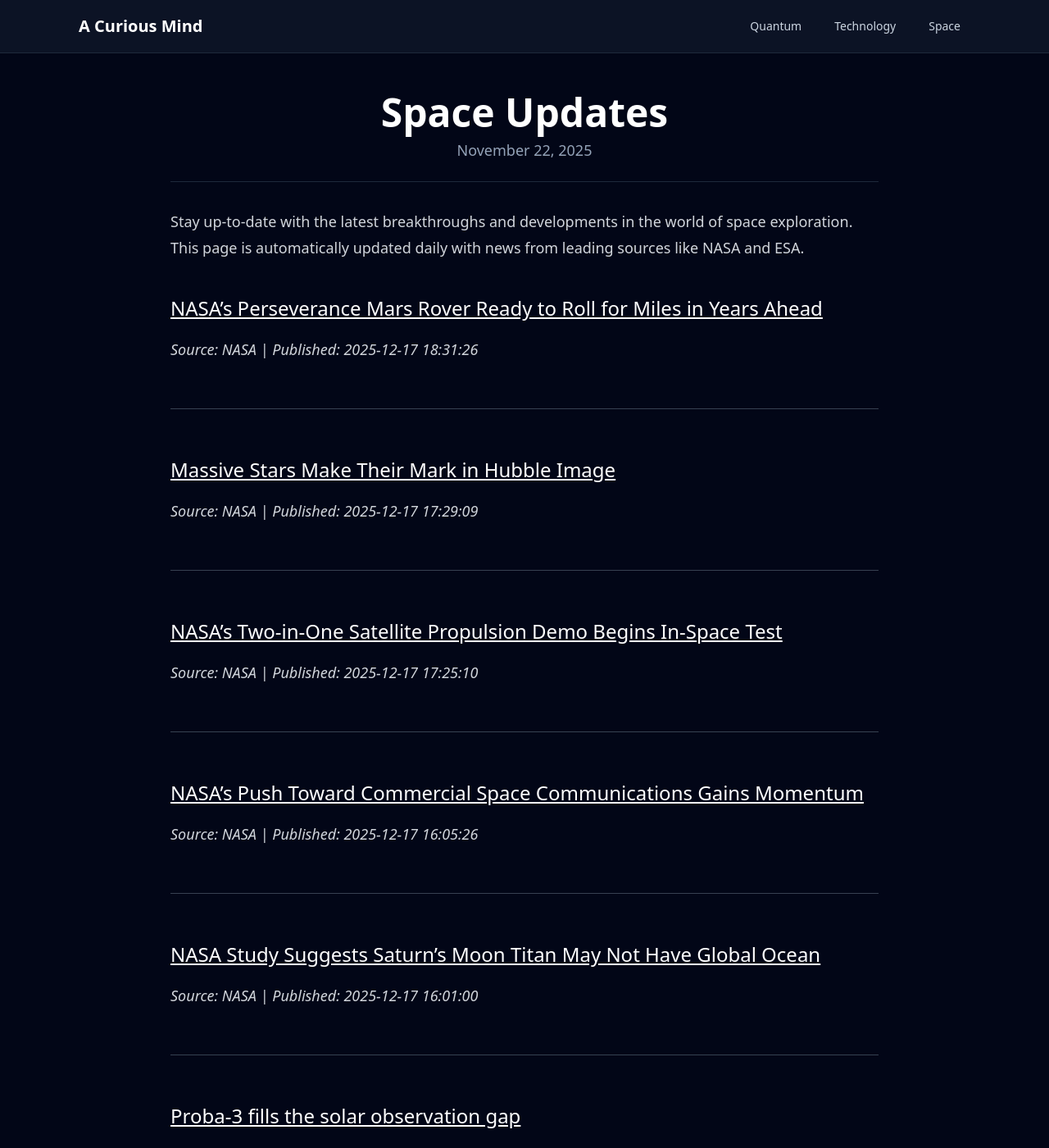
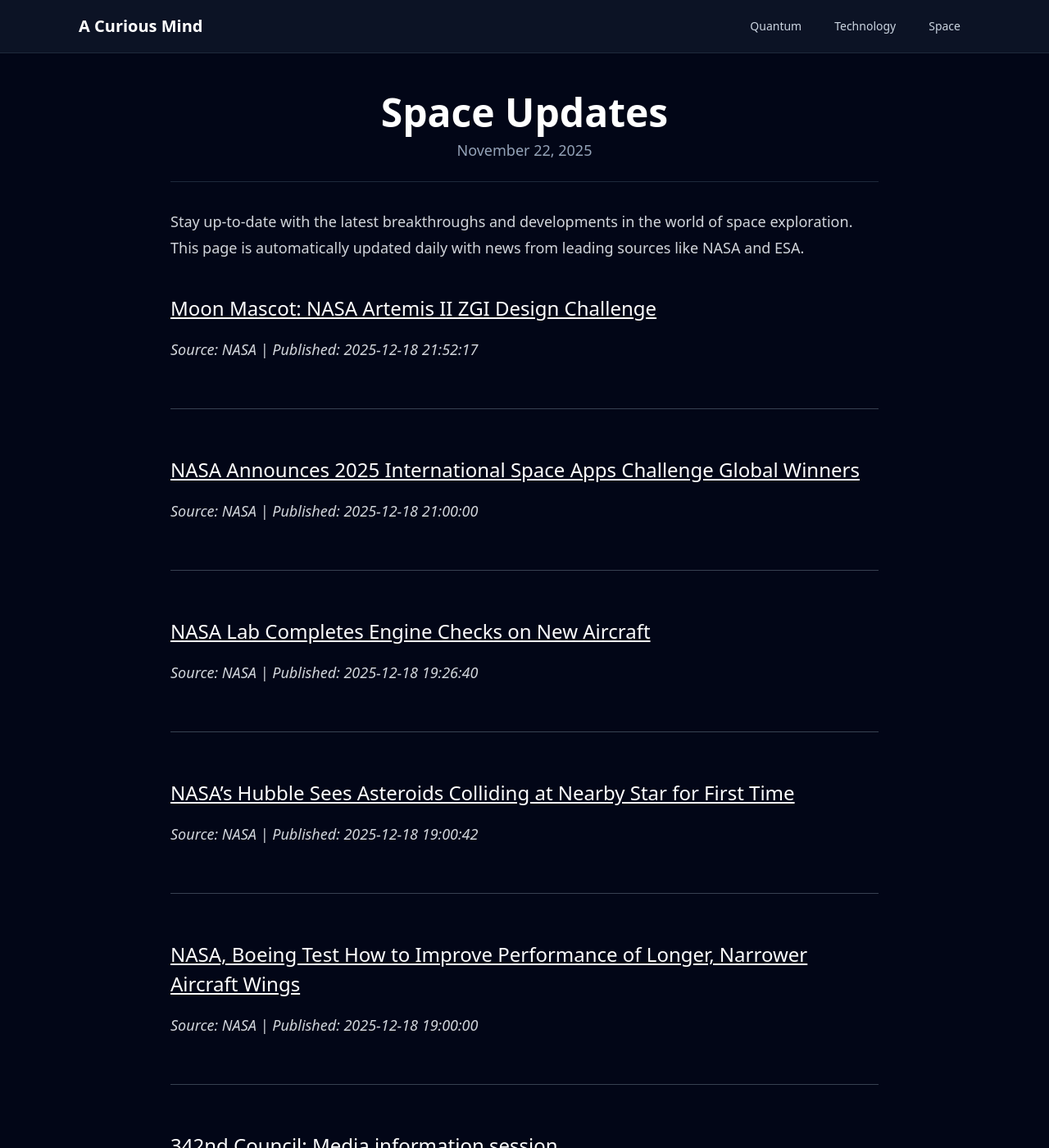
Before and after one commit to onehl7/onehl7.github.io, a Jekyll site: the page built from _posts/2025-11-22-space-updates.md, in a window 1280 px wide and 1400 px high. Shown: the whole window at 82% size. Built offline with Jekyll 4.4.1, drawn with Linux system fonts in a browser that asks for light colours; nearby versions of some CDN libraries; some of the changed text lies outside the part shown.

Commit message:
Update space news data

```diff
--- a/_data/space_news.json
+++ b/_data/space_news.json
@@ -1,33 +1,45 @@
 [
   {
     "source": "NASA",
-    "title": "NASA\u2019s Perseverance Mars Rover Ready to Roll for Miles in Years Ahead",
-    "link": "https://www.nasa.gov/missions/mars-2020-perseverance/perseverance-rover/nasas-perseverance-mars-rover-ready-to-roll-for-miles-in-years-ahead/",
-    "published": "2025-12-17 18:31:26"
+    "title": "Moon Mascot: NASA Artemis II ZGI Design Challenge",
+    "link": "https://www.nasa.gov/general/moonmascot/",
+    "published": "2025-12-18 21:52:17"
   },
   {
     "source": "NASA",
-    "title": "Massive Stars Make Their Mark in Hubble Image",
-    "link": "https://www.nasa.gov/image-article/massive-stars-make-their-mark-in-hubble-image/",
-    "published": "2025-12-17 17:29:09"
+    "title": "NASA Announces 2025 International Space Apps Challenge Global Winners",
+    "link": "https://www.nasa.gov/learning-resources/stem-engagement-at-nasa/nasa-announces-2025-international-space-apps-challenge-global-winners/",
+    "published": "2025-12-18 21:00:00"
   },
   {
     "source": "NASA",
-    "title": "NASA\u2019s Two-in-One Satellite Propulsion Demo Begins In-Space Test",
-    "link": "https://www.nasa.gov/centers-and-facilities/ames/nasas-two-in-one-satellite-propulsion-demo-begins-in-space-test/",
-    "published": "2025-12-17 17:25:10"
+    "title": "NASA Lab Completes Engine Checks on New Aircraft",
+    "link": "https://www.nasa.gov/image-article/nasa-lab-completes-engine-checks-on-new-aircraft/",
+    "published": "2025-12-18 19:26:40"
   },
   {
     "source": "NASA",
-    "title": "NASA\u2019s Push Toward Commercial Space Communications Gains Momentum",
-    "link": "https://www.nasa.gov/technology/space-comms/nasas-push-toward-commercial-space-communications-gains-momentum/",
-    "published": "2025-12-17 16:05:26"
+    "title": "NASA\u2019s Hubble Sees Asteroids Colliding at Nearby Star for First Time",
+    "link": "https://science.nasa.gov/missions/hubble/nasas-hubble-sees-asteroids-colliding-at-nearby-star-for-first-time/",
+    "published": "2025-12-18 19:00:42"
   },
   {
     "source": "NASA",
-    "title": "NASA Study Suggests Saturn\u2019s Moon Titan May Not Have Global Ocean",
-    "link": "https://www.nasa.gov/solar-system/planets/saturn/saturn-moons/titan/nasa-study-suggests-saturns-moon-titan-may-not-have-global-ocean/",
-    "published": "2025-12-17 16:01:00"
+    "title": "NASA, Boeing Test How to Improve Performance of Longer, Narrower Aircraft Wings",
+    "link": "https://www.nasa.gov/aeronautics/nasa-boeing-test-aircraft-wings/",
+    "published": "2025-12-18 19:00:00"
+  },
+  {
+    "source": "ESA",
+    "title": "342nd Council: Media information session",
+    "link": "https://www.esa.int/ESA_Multimedia/Videos/2025/12/342nd_Council_Media_information_session",
+    "published": "2025-12-18 17:00:00"
+  },
+  {
+    "source": "ESA",
+    "title": "Gaia finds hints of planets in baby star systems",
+    "link": "https://www.esa.int/ESA_Multimedia/Images/2025/12/Gaia_finds_hints_of_planets_in_baby_star_systems",
+    "published": "2025-12-18 09:00:00"
   },
   {
     "source": "ESA",
@@ -43,18 +55,6 @@
   },
   {
     "source": "ESA",
-    "title": "Galileo L14 liftoff on Ariane 6",
-    "link": "https://www.esa.int/ESA_Multimedia/Videos/2025/12/Galileo_L14_liftoff_on_Ariane_6",
-    "published": "2025-12-17 05:02:00"
-  },
-  {
-    "source": "ESA",
-    "title": "First image from Sentinel-6B extends sea-level legacy",
-    "link": "https://www.esa.int/Applications/Observing_the_Earth/Copernicus/Sentinel-6/First_image_from_Sentinel-6B_extends_sea-level_legacy",
-    "published": "2025-12-16 14:00:00"
-  },
-  {
-    "source": "ESA",
     "title": "Ministerial Council 2025",
     "link": "https://www.esa.int/About_Us/Ministerial_Council_2025",
     "published": "2025-11-18 10:39:00"
```
